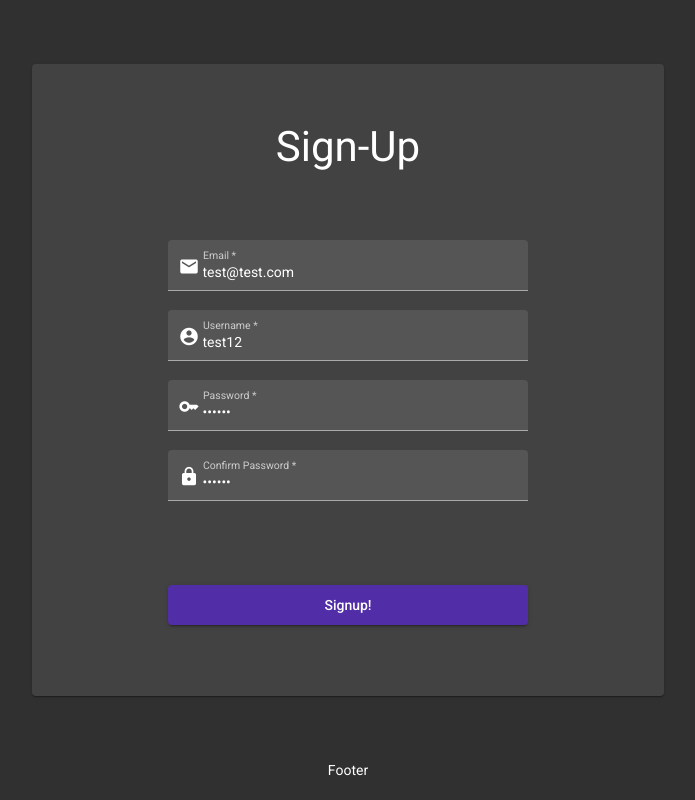
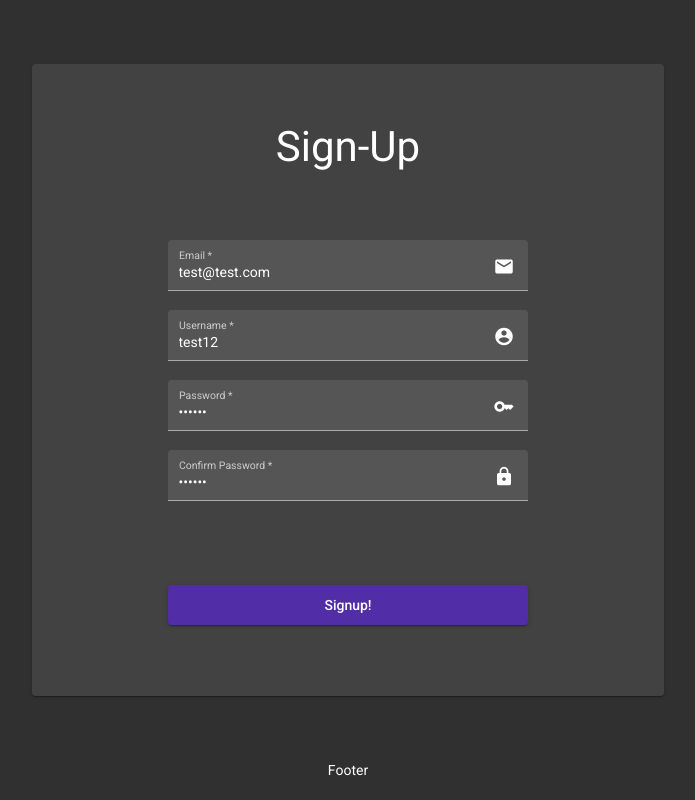
Before and after one commit to kbeapps/wordle-x-client, an Angular app: page /signup in a window 1280 px wide. Shown: the whole page, without its empty margins (292-987 px from the left). Built offline with nearby package versions, Linux system fonts and the light colour scheme.

Commit message:
refactor(signup): moved icons for readability of inputs

```diff
--- a/src/app/landing/signup/signup.component.html
+++ b/src/app/landing/signup/signup.component.html
@@ -20,7 +20,7 @@
           >
             {{ validateField("email") }}
           </mat-error>
-          <mat-icon matPrefix>mail</mat-icon>
+          <mat-icon matSuffix>mail</mat-icon>
         </mat-form-field>
         <mat-form-field appearance="fill">
           <mat-label>Username</mat-label>
@@ -38,7 +38,7 @@
           >
             {{ validateField("username") }}
           </mat-error>
-          <mat-icon matPrefix>account_circle</mat-icon>
+          <mat-icon matSuffix>account_circle</mat-icon>
         </mat-form-field>
         <mat-form-field appearance="fill">
           <mat-label>Password</mat-label>
@@ -56,7 +56,7 @@
           >
             {{ validateField("password") }}
           </mat-error>
-          <mat-icon matPrefix>key</mat-icon>
+          <mat-icon matSuffix>key</mat-icon>
         </mat-form-field>
         <mat-form-field appearance="fill">
           <mat-label>Confirm Password</mat-label>
@@ -73,7 +73,7 @@
           >
             {{ validateField("confirmPassword") }}
           </mat-error>
-          <mat-icon matPrefix>lock</mat-icon>
+          <mat-icon matSuffix>lock</mat-icon>
         </mat-form-field>
       </form>
       <div class="section-control">
```
